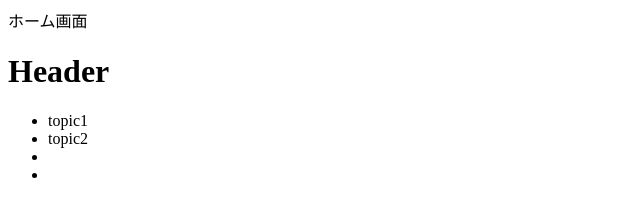
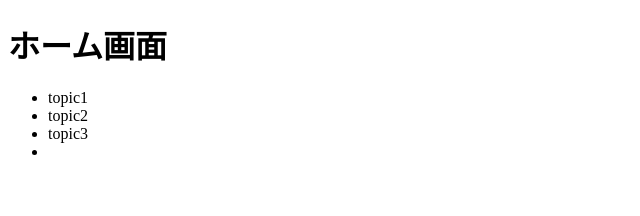
Before and after one commit to k-kitamura-user001/training, a plain HTML site: page site/home.html in a window 1280 px wide. Shown: the whole page, without its empty margins (0-640 px from the left). Drawn offline with Linux system fonts and the light colour scheme.

Commit message:
ヘッダータグとボディタグを追記

```diff
--- a/site/home.html
+++ b/site/home.html
@@ -1,8 +1,18 @@
-<p>ホーム画面</p>
-<h1>Header</h1>
+<!DOCTYPE html>
+<html lang="ja">
+<head>
+    <meta charset="UTF-8">
+    <meta name="viewport" content="width=device-width, initial-scale=1.0">
+    <title>ホーム画面</title>
+</head>
+<body>
+<h1>ホーム画面</h1>
 <ul>
     <li>topic1</li>
     <li>topic2</li>
-    <li></li>
+    <li>topic3</li>
     <li></li>
 </ul>
+
+</body>
+</html>
```
